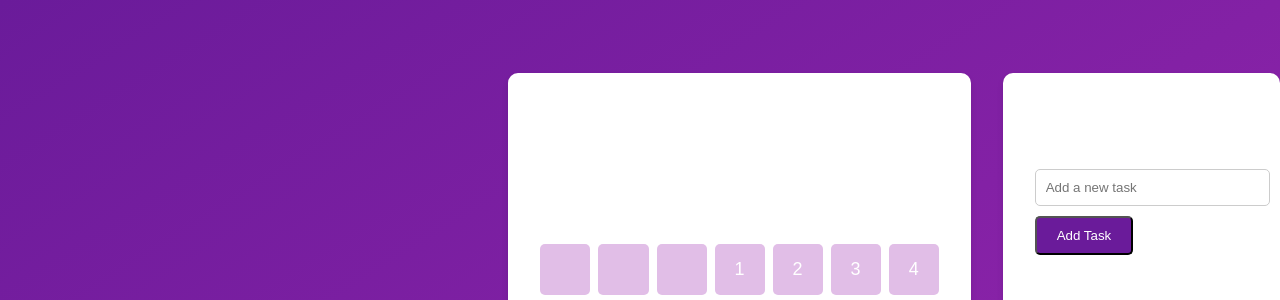
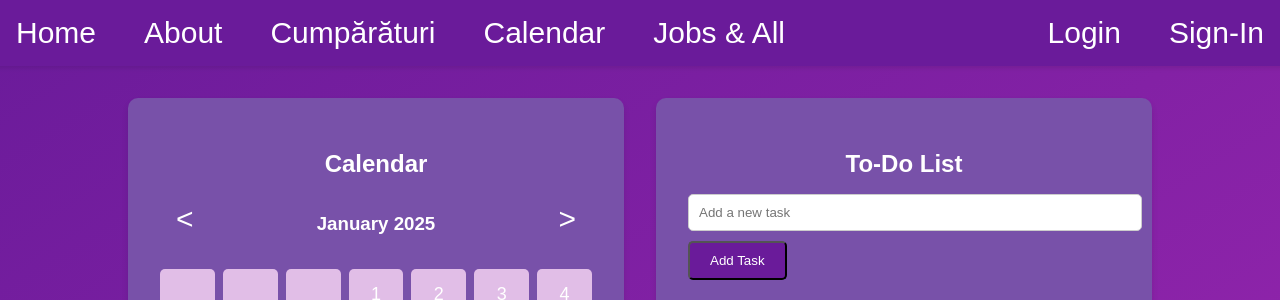
Before and after one commit to Lari-skz/UniLife, a website: page calendar.html in a window 1280 px wide. Shown: the top 300 px of the page. Drawn offline with Linux system fonts and the light colour scheme.

Commit message:
Update calendar.html

```diff
--- a/calendar.html
+++ b/calendar.html
@@ -1,9 +1,9 @@
 <!DOCTYPE html>
 <html lang="en">
+
 <head>
     <meta charset="UTF-8">
     <meta name="viewport" content="width=device-width, initial-scale=1.0">
-  <link rel="icon" type="image/png" sizes="32x32" href="favicon_uni.png">
     <title>Calendar & To-Do List</title>
     <style>
         body {
@@ -11,29 +11,89 @@
             background: linear-gradient(to bottom right, #6a1b9a, #9c27b0);
             color: white;
             display: flex;
-      justify-content: center;
+            flex-direction: column;
             align-items: center;
             height: 100vh;
             margin: 0;
         }
+
+        .navbar {
+            width: 100%;
+            background-color: #6a1b9a;
+            display: flex;
+            justify-content: space-between;
+            align-items: center;
+            padding: 0.5rem 1rem;
+            box-shadow: 0 2px 5px rgba(0, 0, 0, 0.1);
+        }
+
+        .nav-links {
+            display: flex;
+            gap: 1rem;
+        }
+
+        .nav-button {
+            background: none;
+            border: none;
+            color: white;
+            font-size: 16px;
+            cursor: pointer;
+            padding: 0.5rem 1rem;
+            border-radius: 5px;
+            transition: background-color 0.3s ease;
+        }
+
+        .nav-button:hover {
+            background-color: #9c27b0;
+        }
+
+        .nav-button.active {
+            background-color: #4a148c;
+            font-weight: bold;
+        }
+
+        .nav-actions {
+            display: flex;
+            gap: 1rem;
+        }
+
+        .action-button {
+            background: none;
+            border: none;
+            color: white;
+            font-size: 16px;
+            cursor: pointer;
+            padding: 0.5rem 1rem;
+            border-radius: 5px;
+            transition: background-color 0.3s ease;
+        }
+
+        .action-button:hover {
+            background-color: #9c27b0;
+        }
+
         .container {
             display: grid;
             grid-template-columns: 1fr 1fr;
             gap: 2rem;
             width: 80%;
             max-width: 1200px;
+            margin-top: 2rem;
         }
+
         .card {
-      background-color: white;
+            background-color: #7851a9;
             border-radius: 10px;
             box-shadow: 0 4px 6px rgba(0, 0, 0, 0.1);
             padding: 2rem;
         }
+
         .card h2 {
             text-align: center;
             font-size: 24px;
             margin-bottom: 1rem;
         }
+
         /* Calendar Styles */
         .calendar {
             display: grid;
@@ -42,6 +102,7 @@
             text-align: center;
             margin-top: 1rem;
         }
+
         .calendar div {
             padding: 15px;
             background-color: #e1bee7;
@@ -50,11 +111,13 @@
             font-size: 18px;
             transition: background-color 0.3s ease, transform 0.2s ease;
         }
+
         .calendar div:hover {
             background-color: #9c27b0;
             color: white;
             transform: scale(1.1);
         }
+
         .calendar div.selected {
             background-color: #6a1b9a;
             color: white;
@@ -66,6 +129,7 @@
         .event-list {
             margin-top: 20px;
         }
+
         .event-item {
             background-color: #e1bee7;
             padding: 10px;
@@ -74,6 +138,7 @@
             display: flex;
             justify-content: space-between;
         }
+
         .event-item button {
             background-color: #ff1744;
             color: white;
@@ -82,6 +147,7 @@
             border-radius: 5px;
             padding: 5px 10px;
         }
+
         .event-item button:hover {
             background-color: #f44336;
         }
@@ -93,9 +159,11 @@
             border-radius: 5px;
             cursor: pointer;
         }
+
         .button:hover {
             background-color: #9c27b0;
         }
+
         .input {
             width: 100%;
             padding: 10px;
@@ -103,21 +171,25 @@
             border-radius: 5px;
             border: 1px solid #ccc;
         }
+
         /* Navigation buttons */
         .nav-buttons {
             display: flex;
             justify-content: space-between;
             margin-bottom: 1rem;
         }
+
         .nav-button {
             font-size: 30px;
             cursor: pointer;
         }
+
         /* To-Do List Styles */
         .todo-list {
             list-style-type: none;
             padding: 0;
         }
+
         .todo-item {
             background-color: #e1bee7;
             padding: 10px;
@@ -127,9 +199,11 @@
             justify-content: space-between;
             align-items: center;
         }
+
         .todo-item input[type="checkbox"] {
             margin-right: 10px;
         }
+
         .todo-item button {
             background-color: #ff1744;
             color: white;
@@ -138,6 +212,7 @@
             border-radius: 5px;
             padding: 5px 10px;
         }
+
         .todo-item button:hover {
             background-color: #f44336;
         }
@@ -153,28 +228,23 @@
         }
     </style>
 </head>
+
 <body>
     <div class="navbar">
         <div class="nav-links">
-            <button class="nav-button active">
-                <a href="index.html" class="text-decoration-home">Home</a>
-            </button>
 
+            <a href="index.html" class="text-decoration-about"> <button class="nav-button">Home</button></a>
             <a href="about.html" class="text-decoration-about"> <button class="nav-button">About</button></a>
             <a href="cumparaturi.html" class="text-decoration-about"> <button class="nav-button">Cumpărături</button></a>
             <a href="calendar.html" class="text-decoration-about"> <button class="nav-button">Calendar</button></a>
             <a href="jobs.html" class="text-decoration-about"> <button class="nav-button">Jobs & All</button></a>
-
         </div>
         <div class="nav-actions">
-            <button class="action-button">
-                <a href="login.html" class="text-decoration-login">Log-In</a>
-            </button>
-            <button class="action-button">
-                    <a href="signin.html" class="text-decoration-signin">Sign-In</a>
-            </button>
+                      <a href="login.html" class="text-decoration-about"> <button class="nav-button">Login</button></a>
+                      <a href="signin.html" class="text-decoration-about"> <button class="nav-button">Sign-In</button></a>
         </div>
     </div>
+
     <div class="container">
         <!-- Calendar Section -->
         <div class="card">
@@ -218,7 +288,9 @@
         // Function to display the current month and year
         function displayMonthYear() {
             const date = new Date(currentYear, currentMonth);
-      const month = date.toLocaleString('default', { month: 'long' });
+            const month = date.toLocaleString('default', {
+                month: 'long'
+            });
             const year = date.getFullYear();
             monthYearDisplay.innerText = `${month} ${year}`;
         }
@@ -257,14 +329,19 @@
         // Display the selected date
         function displaySelectedDate() {
             const date = new Date(currentYear, currentMonth, selectedDate);
-      const month = date.toLocaleString('default', { month: 'long' });
+            const month = date.toLocaleString('default', {
+                month: 'long'
+            });
             selectedDateDisplay.innerText = `${month} ${selectedDate}, ${currentYear}`;
         }
 
         // Add event for selected day
         addEventBtn.addEventListener('click', () => {
             if (eventInput.value.trim() && selectedDate) {
-        events.push({ date: selectedDate, text: eventInput.value.trim() });
+                events.push({
+                    date: selectedDate,
+                    text: eventInput.value.trim()
+                });
                 eventInput.value = ''; // Clear input after adding
                 displayEvents(); // Update the event list for the selected day
             }
@@ -322,7 +399,10 @@
         // Add task to the list
         addTaskBtn.addEventListener('click', () => {
             if (taskInput.value.trim()) {
-        const task = { text: taskInput.value.trim(), completed: false };
+                const task = {
+                    text: taskInput.value.trim(),
+                    completed: false
+                };
                 tasks.push(task);
                 taskInput.value = ''; // Clear input after adding
                 displayTasks(); // Update the to-do list
@@ -362,4 +442,5 @@
         displayTasks();
     </script>
 </body>
+
 </html>
```
Lines whose indentation alone changed are shown as unchanged.
